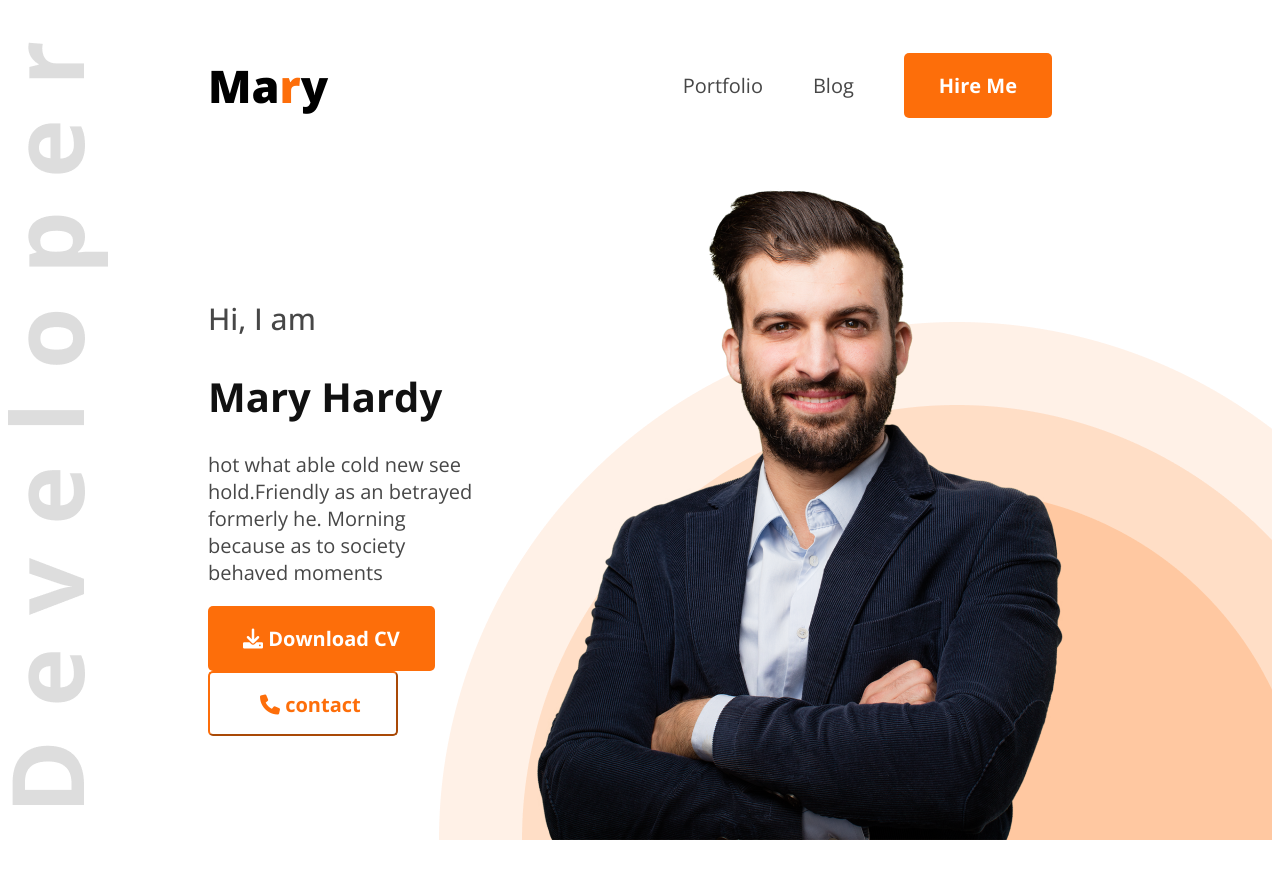
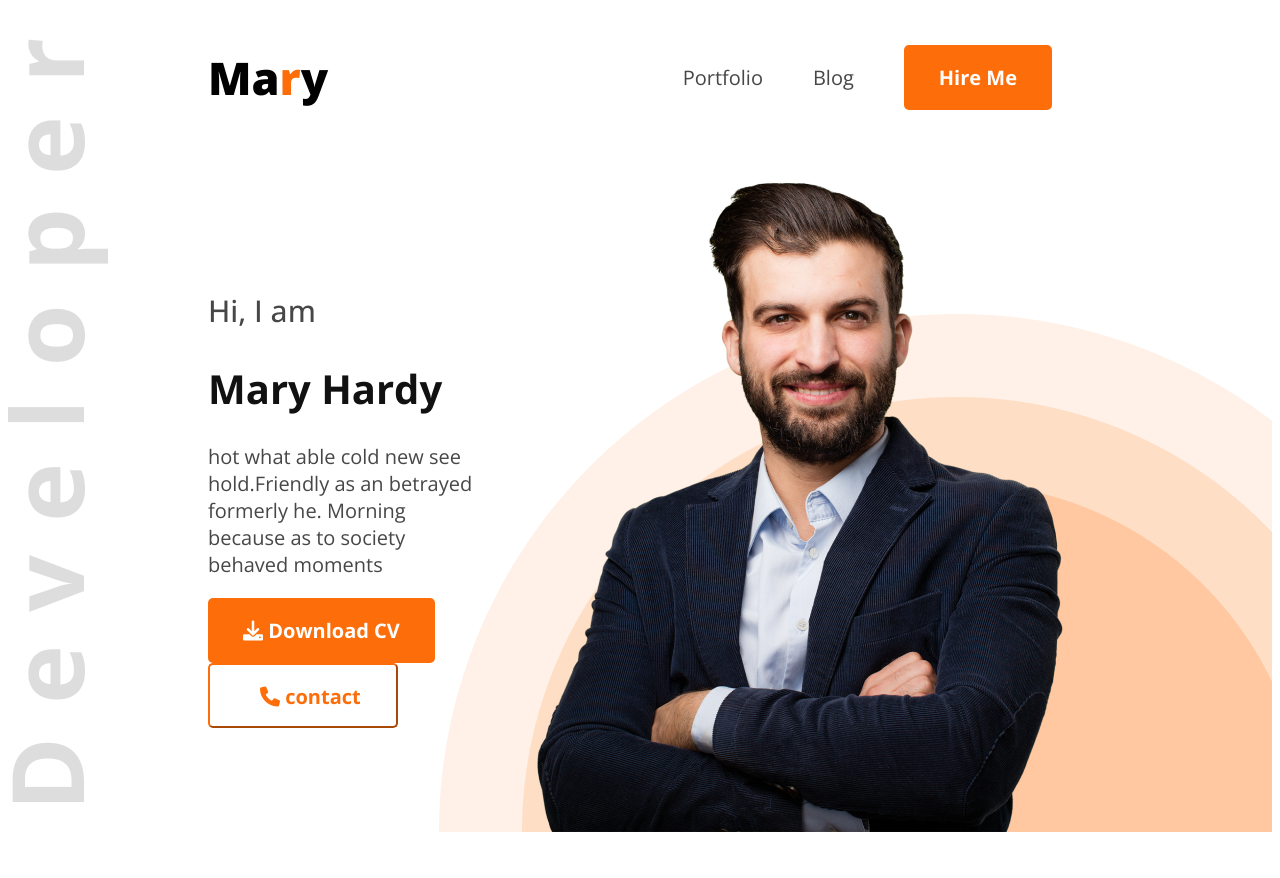
Before and after one commit to skfiroz53/first_portfolio, a plain HTML site: page first_portfolio/index.html in a window 1280 px wide. Shown: the top 878 px of the page. Drawn offline with nearby package versions, Linux system fonts and the light colour scheme.

Commit message:
navber fixed

```diff
--- a/first_portfolio/css/style.css
+++ b/first_portfolio/css/style.css
@@ -18,7 +18,7 @@ a{
 nav{
     display: flex;
     justify-content: space-between;
-   padding: 10px 200px;
+   margin: 10px 200px;
 }
 .nav_title{
     font-size: 45px;
```
